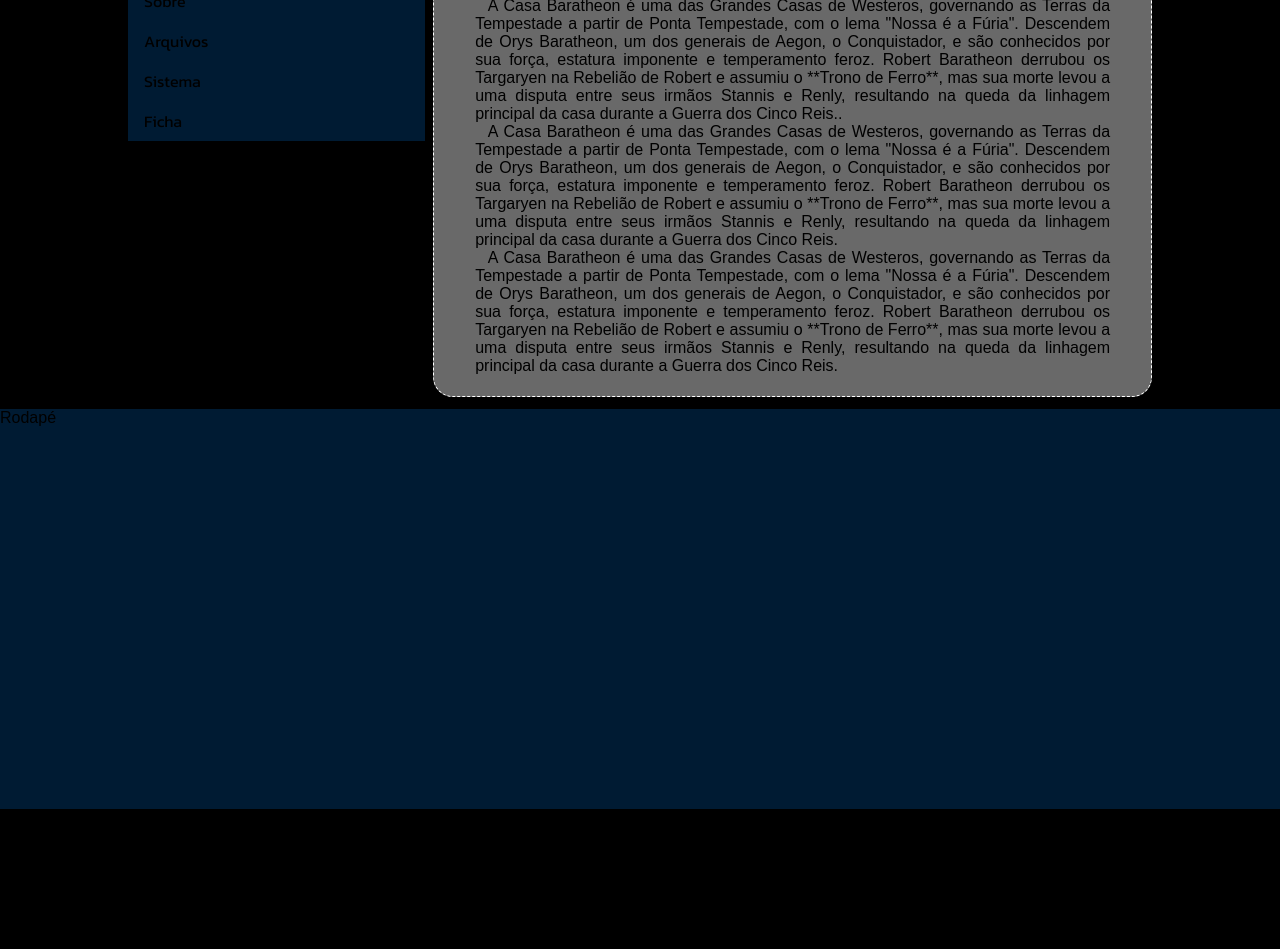
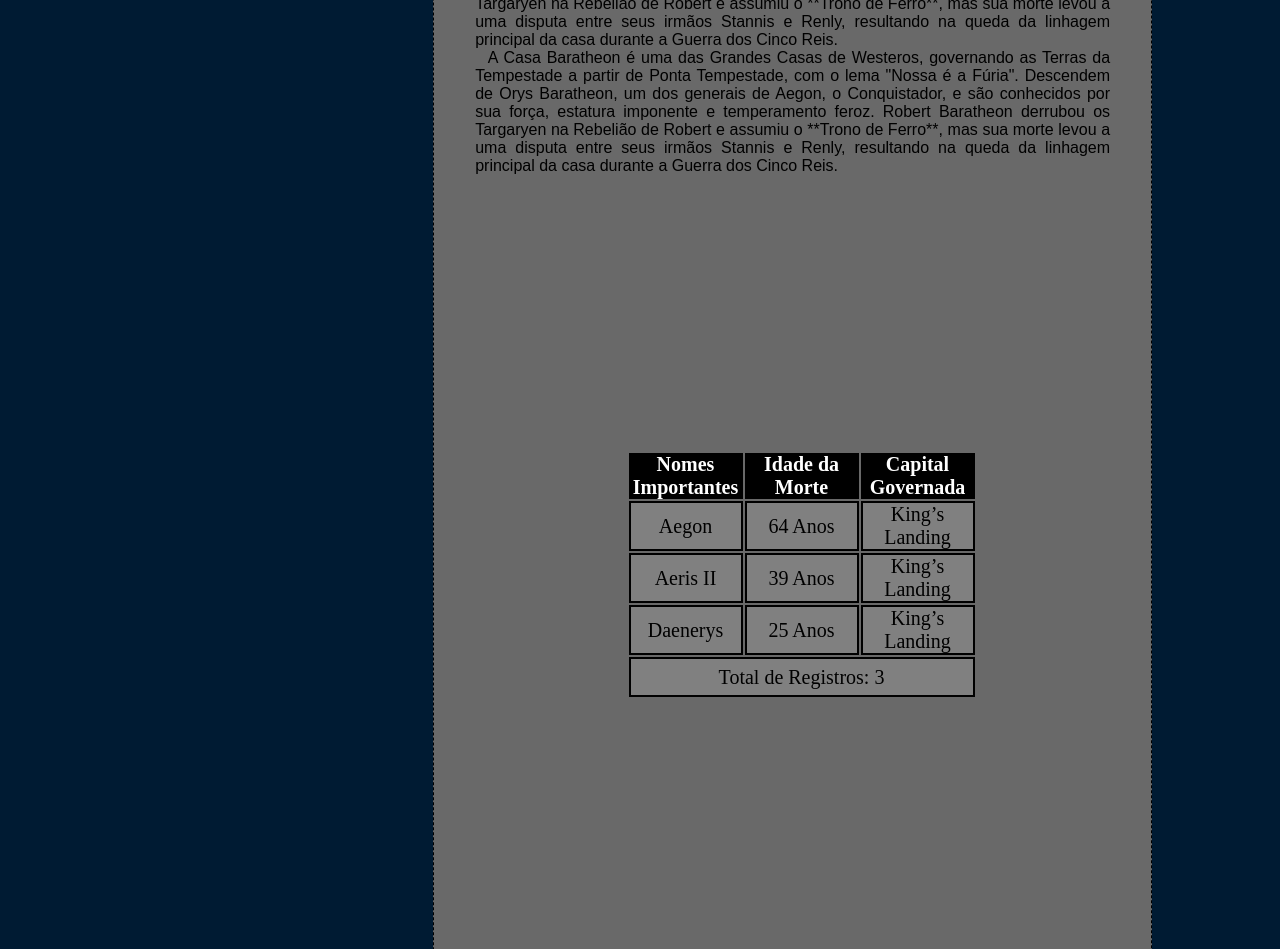
Before and after one commit to Fernando06037/Trabalho-de-Desenvolvimento-Web, a plain HTML site: page sobre.html in a window 1280 px wide. Shown: the part 374-1323 px from the top of the page. Before the commit the page ends 1183 px from the top, so only its background shows below. Drawn offline with Linux system fonts and the light colour scheme; a web font is replaced by a local one.

Commit message:
Trabalho Web

```diff
--- a/css/style.css
+++ b/css/style.css
@@ -22,7 +22,7 @@ body {
     background-repeat: repeat-y;
     background-position: center;*/
     background-attachment: fixed;
-    background-color: rgb(0, 0, 0);
+    background-color: rgb(0, 27, 51)
 }
 
 #container {
@@ -47,14 +47,13 @@ nav.superior,
 nav.topo {
     width: 100%;
     margin-bottom: 1%;
-    color: rgb(0, 27, 51);
+    color: rgb(255, 255, 255);
     font-family: Quicksand;
     font-weight: 300;
 }
 
 header {
     height: 200px;
-    background-color: rgb(0, 27, 51);
 }
 
 nav.superior {
@@ -70,7 +69,7 @@ nav.lateral {
 main {
     background-color: rgb(105, 105, 105);
     border-radius: 20px;
-    border: 1px dashed rgb(255, 255, 255);
+    border: 1px dashed rgb(0, 0, 0);
     width: 62%;
     padding-left: 4%;
     padding-right: 4%;
@@ -119,7 +118,7 @@ nav.lateral li a {
 
 /* ao passar o mouse sobre */
 nav.lateral li a:hover {
-    background-color: rgb(250, 250, 250);
+    background-color: gray;
     color: rgb(0, 0, 0);
 }
 
@@ -139,7 +138,7 @@ nav.superior ul {
     margin: 0;
     padding: 0;
     overflow: hidden;
-    background-color: rgb(0, 27, 51);
+    background-color: gray;
     text-align: center;
 }
 
@@ -160,11 +159,11 @@ nav.superior li a:hover {
 }
 
 nav.superior .active {
-    background-color: rgb(0, 27, 51);
+    background-color: gray;
 }
 
 nav.superior li {
-    border-right: 1px solid rgb(0, 27, 51);
+    border-right: 1px solid DimGray;
 }
 
 nav.superior li:last-child {
@@ -182,7 +181,7 @@ nav.topo ul {
     margin: 0;
     padding: 0;
     overflow: hidden;
-    background-color: rgb(0, 27, 51);
+    background-color: gray;
     position: fixed;
     top: 0;
     width: 100%;
@@ -195,7 +194,7 @@ nav.topo li {
 
 nav.topo li a {
     display: block;
-    color: rgb(0, 0, 0);
+    color: rgb(255, 255, 255);
     text-align: center;
     padding: 14px 16px;
     text-decoration: none;
@@ -203,11 +202,32 @@ nav.topo li a {
 }
 
 nav.topo li a:hover {
-    background-color: rgb(255, 255, 255);
+    background-color: black;
 }
 
 nav.topo .active {
-    background-color: rgb(0, 27, 51);
+    background-color: gray;
+}
+
+.table{
+    display: flex;
+    justify-content: center;
+    place-items: center;
+    height: 100vh;
+}
+tr{
+    font-size: 20px;
+    height: 40px;
+    font-family: 'Times New Roman', Times, serif;
+    background: black;
+    color: white;
+    text-align: center;
+}
+td{
+    width: 110px;
+    background: gray;
+    color: black;
+    border: 2px solid black;
 }
 
 /* nav topo fim */
--- a/sobre.html
+++ b/sobre.html
@@ -32,7 +32,6 @@
             </ul>
         </nav>
         <div id="container">
-            <header></header>
             <nav class="superior">
                 <ul>
                     <li>
@@ -82,6 +81,39 @@
                 <p>
                     A Casa Baratheon é uma das Grandes Casas de Westeros, governando as Terras da Tempestade a partir de Ponta Tempestade, com o lema "Nossa é a Fúria". Descendem de Orys Baratheon, um dos generais de Aegon, o Conquistador, e são conhecidos por sua força, estatura imponente e temperamento feroz. Robert Baratheon derrubou os Targaryen na Rebelião de Robert e assumiu o **Trono de Ferro**, mas sua morte levou a uma disputa entre seus irmãos Stannis e Renly, resultando na queda da linhagem principal da casa durante a Guerra dos Cinco Reis.
                 </p>
+                <div class="table">
+                <table>
+                    <thead>
+                        <tr>
+                            <th>Nomes Importantes</th>
+                            <th>Idade da Morte</th>
+                            <th>Capital Governada</th>
+                        </tr>
+                    </thead>
+                    <tbody>
+                        <tr>
+                            <td>Aegon</td>
+                            <td>64 Anos</td>
+                            <td>King’s Landing</td>
+                        </tr>
+                        <tr>
+                            <td>Aeris II</td>
+                            <td>39 Anos</td>
+                            <td>King’s Landing</td>
+                        </tr>
+                        <tr>
+                            <td>Daenerys</td>
+                            <td>25 Anos</td>
+                            <td>King’s Landing</td>
+                        </tr>
+                    </tbody>
+                    <tfoot>
+                        <tr>
+                            <td colspan="3">Total de Registros: 3</td>
+                        </tr>
+                    </tfoot>
+                </table>
+        </div>
             </main>
         </div>
         <footer>
```
